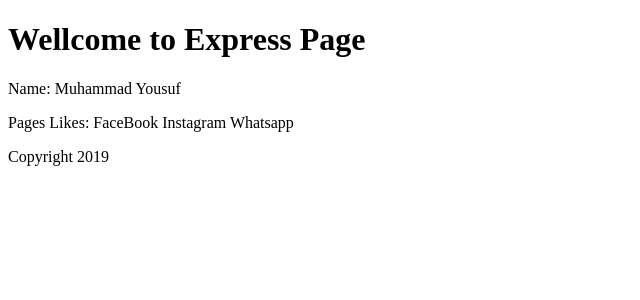
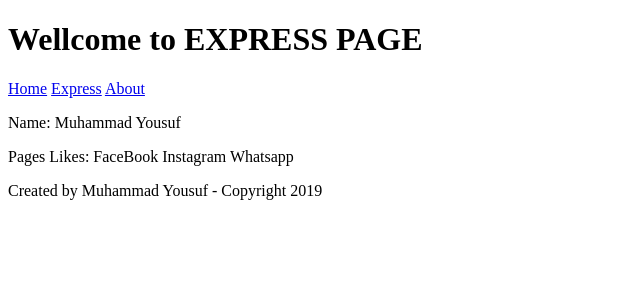
Before and after one commit to muhammadyousuf/Web-Service-Node-App, a Node server app: page /express in a window 1280 px wide. Shown: the top 300 px of the page, without its empty margins (0-640 px from the left). Run offline with Node 20, Linux system fonts and the light colour scheme.

Commit message:
add partial and hbs register helper

```diff
--- a/app.js
+++ b/app.js
@@ -1,42 +1,44 @@
-const express = require('express');
-const hbs = require('hbs')
+const express = require("express");
+const hbs = require("hbs");
 
 var app = express();
+hbs.registerPartials(__dirname + "/views/partials");
+app.set("view engine", "hbs");
+app.use(express.static(__dirname + "/public"));
 
-app.set('view engine', 'hbs')
-app.use(express.static(__dirname + '/public'));
+hbs.registerHelper("getCurrentYear", () => {
+  return new Date().getFullYear();
+});
 
-app.get('/', (req, res, next) => {
-    res.send('<h1>Hello Express</h1>');
+hbs.registerHelper("screamIt", text => {
+  return text.toUpperCase();
+});
 
-})
+app.get("/", (req, res, next) => {
+  res.send("<h1>Hello Express</h1>");
+});
 
-app.get('/about', (req, res, next) => {
-    res.render('about.hbs', {
-        pageTile: 'About Page',
-        currentYear: new Date().getFullYear()
-    })
+app.get("/about", (req, res, next) => {
+  res.render("about.hbs", {
+    pageTile: "About Page"
+  });
+});
 
-})
+app.get("/express", (req, res, next) => {
+  res.render("express.hbs", {
+    firstName: "Muhammad",
+    lastName: "Yousuf",
+    likes: ["FaceBook Instagram Whatsapp"],
+    pageTile: "Express Page"
+  });
+});
 
-app.get('/express', (req, res, next) => {
-    res.render('express.hbs', {
-        firstName: 'Muhammad',
-        lastName:'Yousuf',
-        likes: ['FaceBook Instagram Whatsapp'],
-        pageTile: 'Wellcome to Express Page',
-        currentYear: new Date().getFullYear()
-
-    })
-})
-
-app.get('/bad', (req, res, next) => {
-    res.send({
-        errorMessage: "unable to access this route"
-    })
-
-})
+app.get("/bad", (req, res, next) => {
+  res.send({
+    errorMessage: "unable to access this route"
+  });
+});
 
 app.listen(5000, () => {
-    console.log('Server is running 5000 port')
-})
+  console.log("Server is running 5000 port");
+});
--- a/views/express.hbs
+++ b/views/express.hbs
@@ -1,17 +1,18 @@
 <!DOCTYPE html>
 <html lang="en">
+
 <head>
     <meta charset="UTF-8">
     <meta name="viewport" content="width=<device-width>, initial-scale=1.0">
     <meta http-equiv="X-UA-Compatible" content="ie=edge">
-    <title>{{pageTile}}</title>
+    <title>Express Page</title>
 </head>
+
 <body>
-    <h1>{{pageTile}}</h1>
-    <p><span >Name: </span><span>{{firstName}}  {{lastName}}</span></p>
+    {{> header}}
+    <p><span>Name: </span><span>{{firstName}} {{lastName}}</span></p>
     <p> Pages Likes: {{likes}}</p>
-    <footer>
-        <p>Copyright {{currentYear}}</p>
-    </footer>
+    {{> footer}}
 </body>
+
 </html>
--- /dev/null
+++ b/views/partials/footer.hbs
@@ -0,0 +1,3 @@
+<footer>
+        <p>Created by Muhammad Yousuf - Copyright {{getCurrentYear}}</p>
+</footer>
--- /dev/null
+++ b/views/partials/header.hbs
@@ -0,0 +1,8 @@
+<header>
+    <h1>Wellcome to {{screamIt pageTile}}</h1>
+    <p>
+        <a href="/">Home</a>
+        <a href="/express">Express</a>
+        <a href="/about">About</a>
+    </p>
+</header>
```
Also changed, not shown: views/about.hbs (+6 -5 lines).
